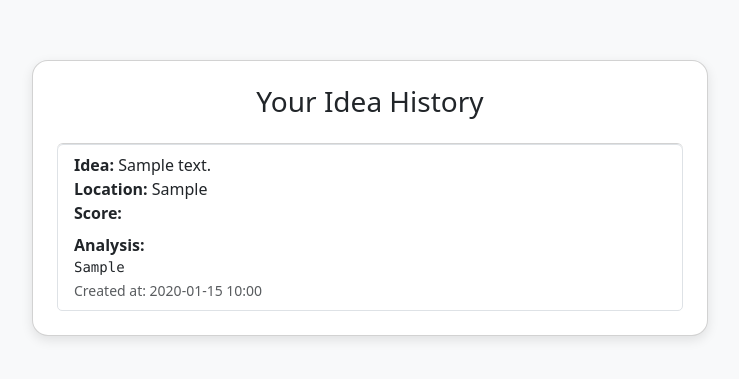
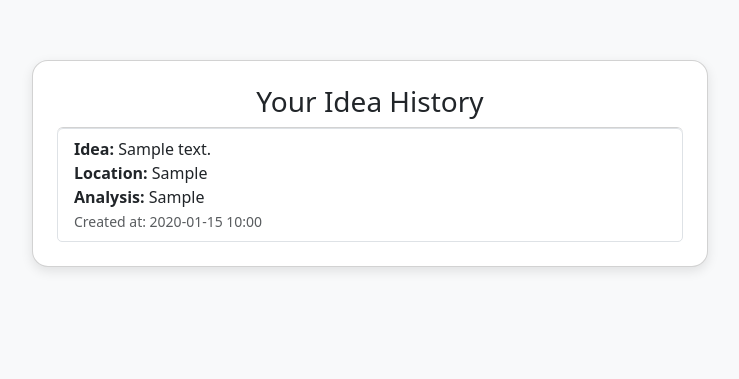
Before and after one commit to kasturimo/IdeaScanner, a Flask app: page /history in a window 1280 px wide. Shown: the part 56-435 px from the top of the page, without its empty margins (270-1009 px from the left). Run offline with Flask 3, Linux system fonts and the light colour scheme; the visitor is signed in with stand-in values (Sample User, id 1); tables that the repository leaves empty hold one stand-in row (values such as "Sample post").

Commit message:
Update history.html

```diff
--- a/templates/history.html
+++ b/templates/history.html
@@ -3,14 +3,13 @@
 <div class="card p-4">
   <h3 class="text-center">Your Idea History</h3>
   {% if ideas %}
-    <ul class="list-group mt-3">
+    <ul class="list-group">
       {% for idea in ideas %}
       <li class="list-group-item">
-        <div><strong>Idea:</strong> {{ idea.idea_text }}</div>
-        <div><strong>Location:</strong> {{ idea.location or "Not specified" }}</div>
-        <div><strong>Score:</strong> {{ idea.score if idea.score is not none else "N/A" }}</div>
-        <div class="mt-2"><strong>Analysis:</strong><br><pre style="white-space: pre-wrap; margin:0;">{{ idea.analysis }}</pre></div>
-        <div><small class="text-muted">Created at: {{ idea.created_at.strftime('%Y-%m-%d %H:%M') }}</small></div>
+        <strong>Idea:</strong> {{ idea.idea_text }} <br>
+        <strong>Location:</strong> {{ idea.location if idea.location else "Not specified" }} <br>
+        <strong>Analysis:</strong> {{ idea.analysis }} <br>
+        <small class="text-muted">Created at: {{ idea.created_at.strftime('%Y-%m-%d %H:%M') }}</small>
       </li>
       {% endfor %}
     </ul>
```
